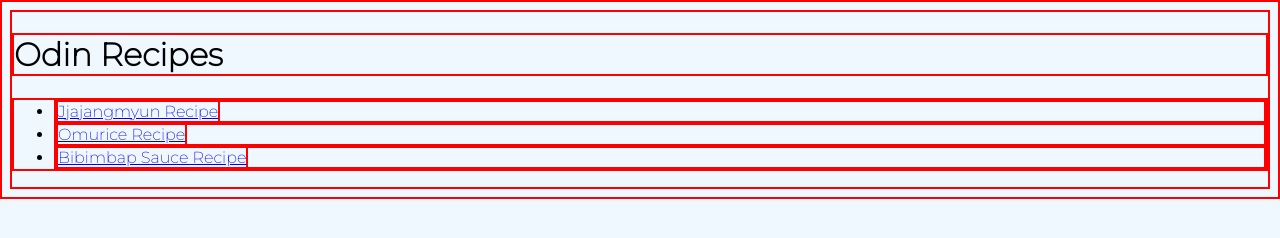
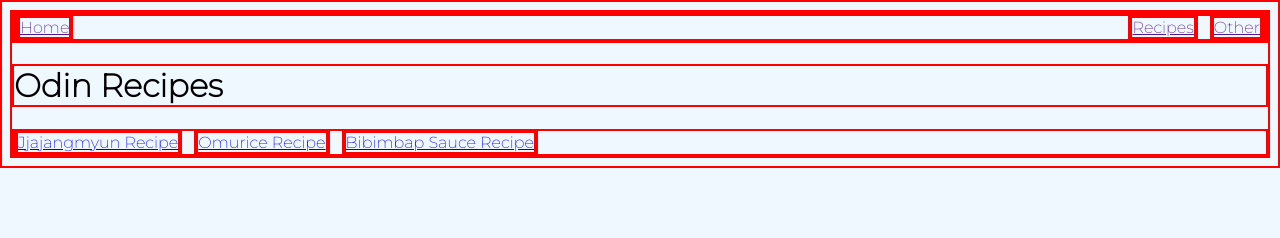
Before and after one commit to sabo-codes/odin-recipes, a plain HTML site: page index.html in a window 1280 px wide. Drawn offline with Linux system fonts and the light colour scheme; files whose address does not match are found by name.

Commit message:
add nav bar and styling

```diff
--- a/index.html
+++ b/index.html
@@ -11,6 +11,14 @@
   </head>
 
   <body>
+    <nav>
+      <ul>
+        <li class="home"><a href="">Home</a></li>
+        <li><a href="">Recipes</a></li>
+        <li><a href="">Other</a></li>
+      </ul>
+    </nav>
+
     <h1>Odin Recipes</h1>
     <ul>
     <li><a href="recipes/jjajangmyun.html">Jjajangmyun Recipe</a></li>
--- a/style.css
+++ b/style.css
@@ -20,3 +20,17 @@ img{
     text-align: center;
 
   }
+
+  ul {
+    display: flex;
+    align-items: baseline;
+    list-style: none;
+    gap: 12px;
+    padding: 0;
+    margin: 0;
+
+  }
+
+  li.home {
+    margin-right: auto;
+  }
```
